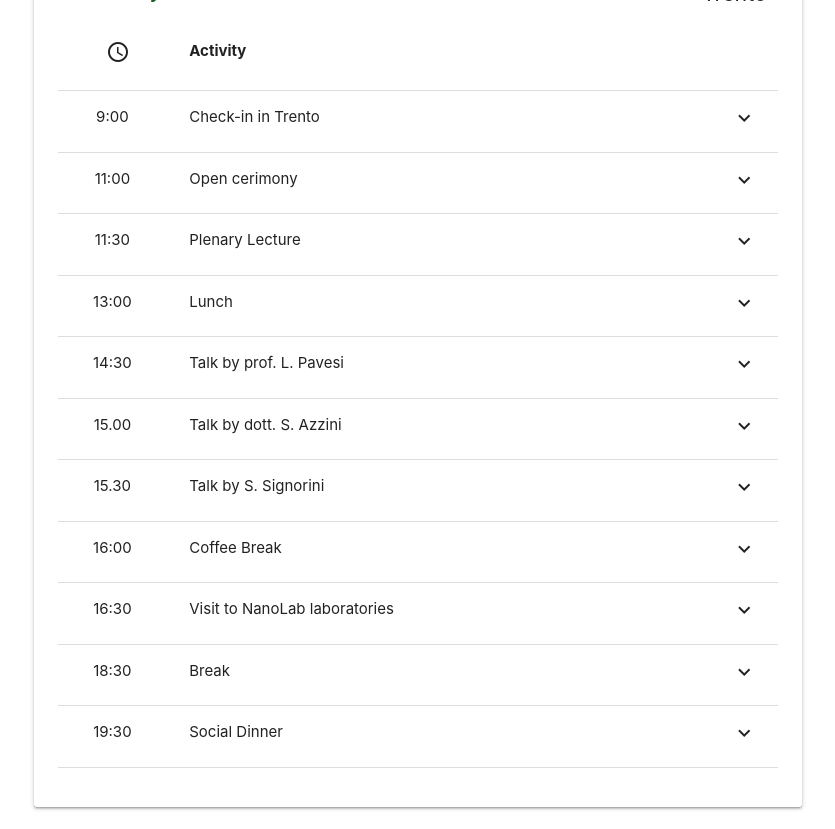
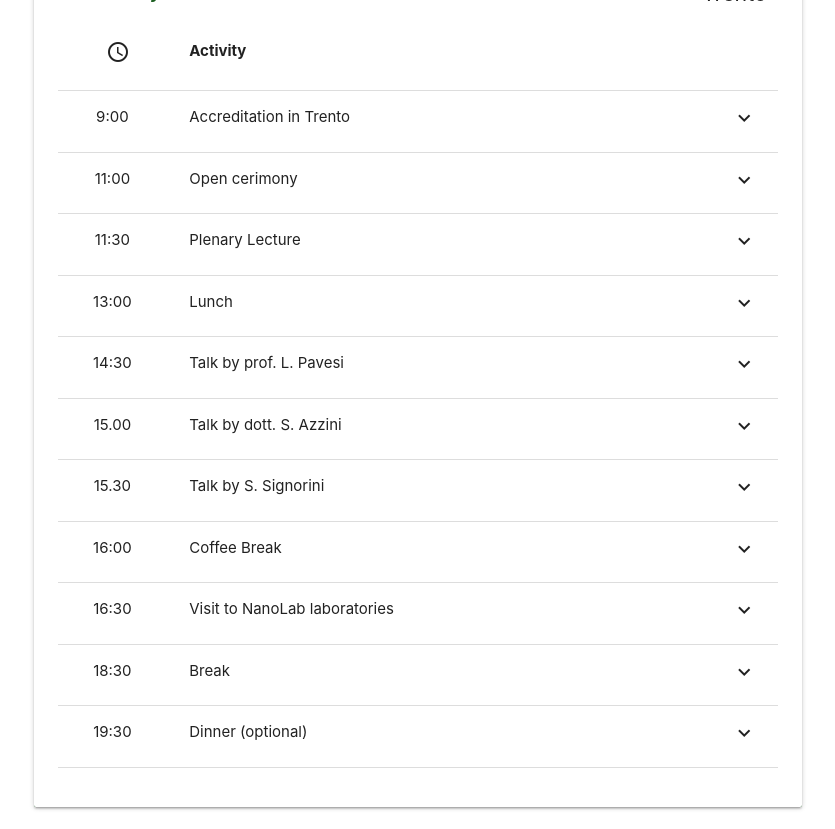
Before and after one commit to ai-sf/tiqit20, a Jekyll site: the page built from programme.html, in a window 1280 px wide and 1400 px high, scrolled down 1082 px. Shown: the part 153-982 px from the top of the window, without its empty margins (222-1057 px from the left). Built offline with Jekyll 4.4.1, drawn with Linux system fonts in a browser that asks for light colours; nearby versions of some CDN libraries.

Commit message:
Update programme.yml

```diff
--- a/_data/programme.yml
+++ b/_data/programme.yml
@@ -20,10 +20,10 @@ schedule:
     location: "Trento"
     activity:
       - hour: "9:00"
-        name: "Check-in in Trento"
+        name: "Accreditation in Trento"
         location:
-            name: "Hostel Giovane Europa"
-            tag: "hosteltrento"
+            name: "Physics Department"
+            tag: "physunitn"
       - hour: "11:00"
         name: "Open cerimony"
         location:
@@ -102,7 +102,7 @@ schedule:
             room: "Room TBD"
 
       - hour: "19:30"
-        name: "Social Dinner"
+        name: "Dinner (optional)"
         location:
             name: "La Rosa D'Oro"
             tag: "rosadoro"
```
